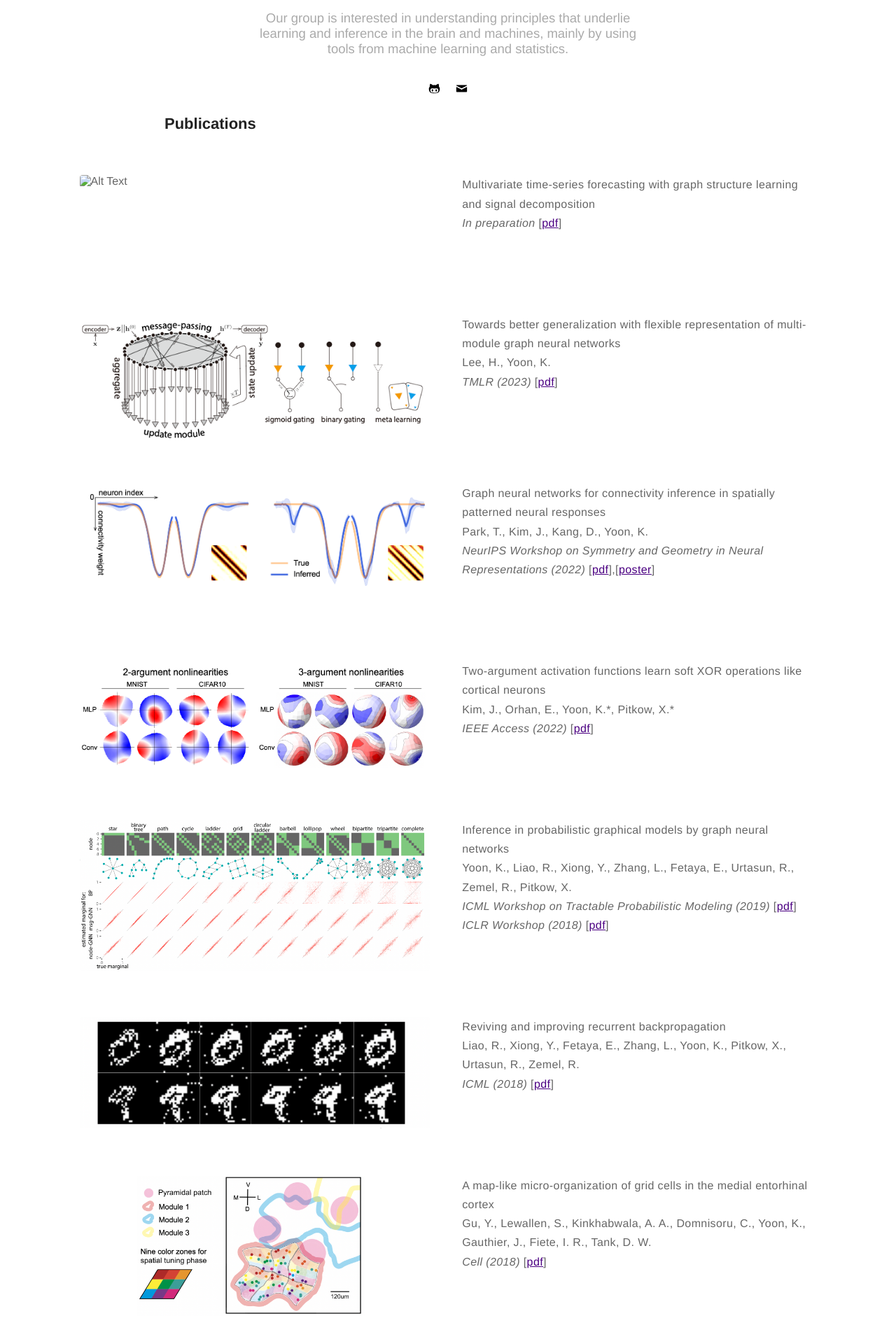
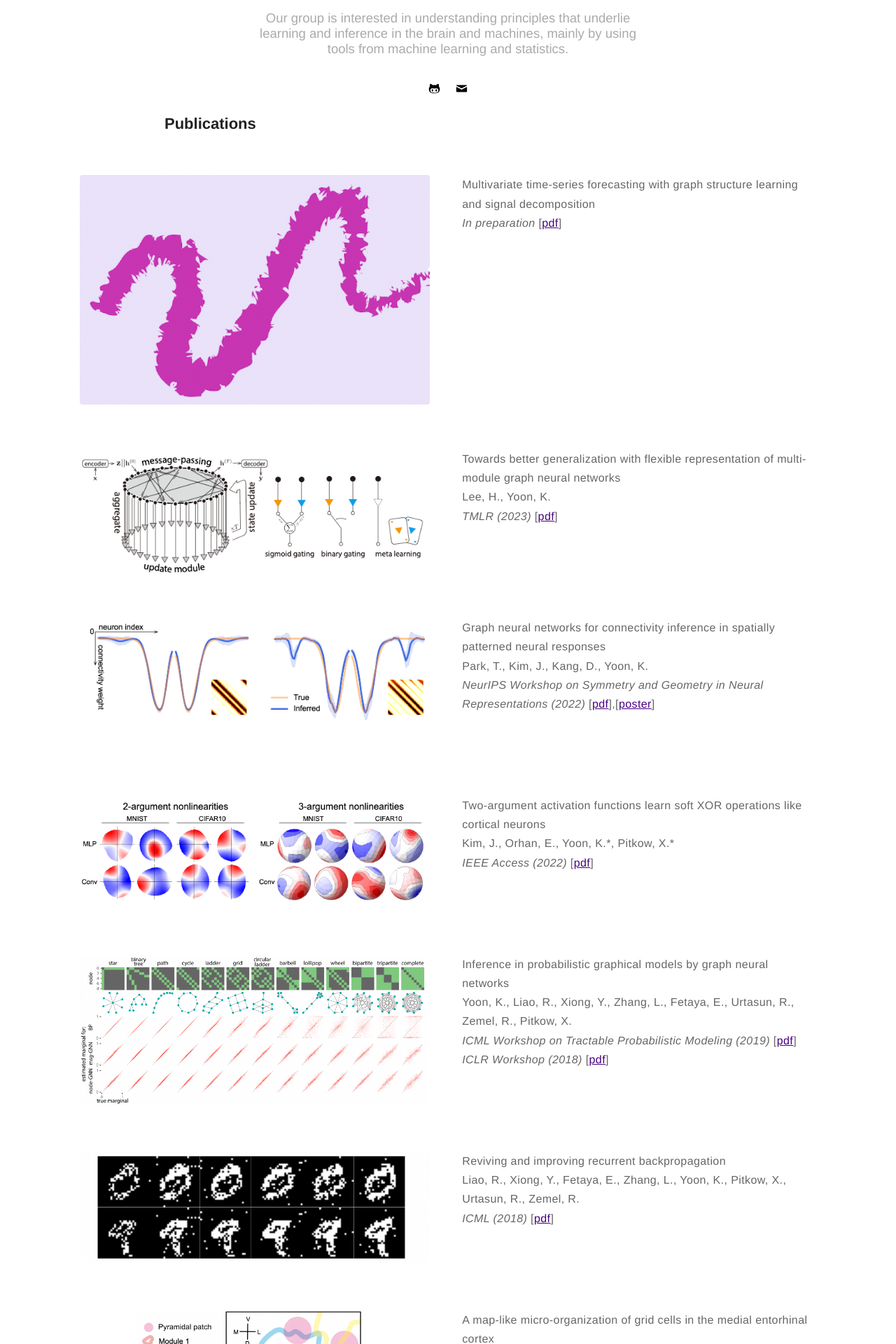
Before and after one commit to kijungyoon/kijungyoon.github.io, a Jekyll site: the page built from papers.md, in a window 1280 px wide. Shown: the part 324-2244 px from the top of the page at 70% size. Built offline with Jekyll 4.4.1, drawn with Linux system fonts in a browser that asks for light colours.

Commit message:
Update papers.md

```diff
--- a/papers.md
+++ b/papers.md
@@ -10,7 +10,7 @@
 <h2>Publications</h2>
 <div class="side-by-side">
     <div class="toleft">
-        <img class="image" src="https://" alt="Alt Text">
+        <img class="image" src="https://kijungyoon.github.io/assets/images/ts.png" alt="Alt Text">
     </div>
 
     <div class="toright">
```
